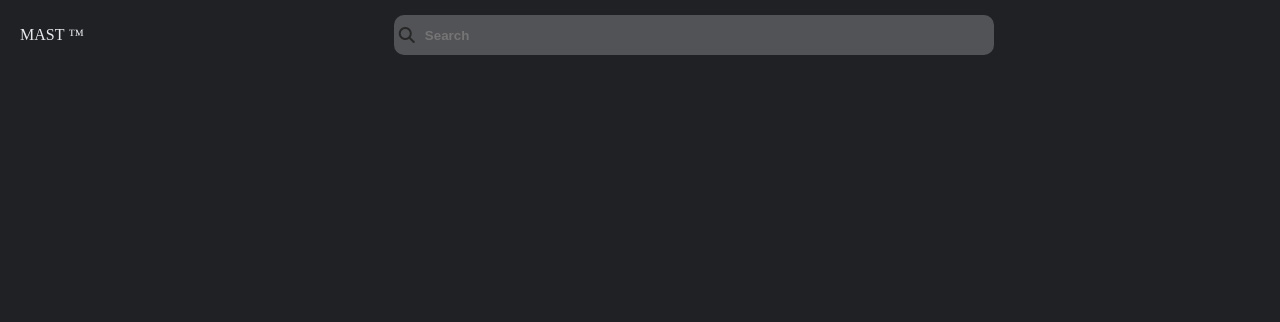
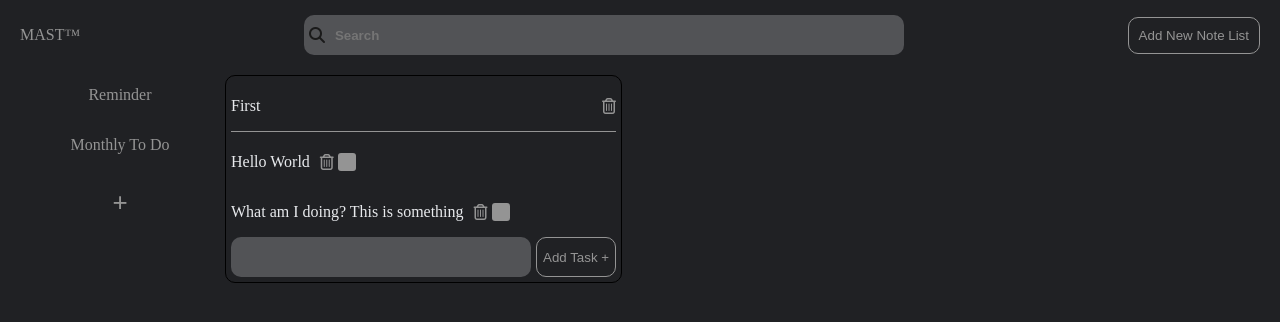
Before and after one commit to MAST1999/To-Do-Project, a plain HTML site: page index.html in a window 1280 px wide. Drawn offline with Linux system fonts and the light colour scheme.

Commit message:
Search Bar and navigation still needs work

```diff
--- a/index.html
+++ b/index.html
@@ -10,7 +10,7 @@
     <div id="wrapperAll">
       <div id="header" class="container">
         <div id="tradeMark">
-          <p>MAST &trade;</p>
+          <p>MAST&trade;</p>
         </div>
         <div id="searchBar">
           <div class="inputContainer">
@@ -23,10 +23,72 @@
             />
           </div>
         </div>
+        <div id="addNowNoteList">
+          <button id="btnAddNewList" onclick="addNewList()">Add New Note List</button>
+        </div>
       </div>
-      <div id="navigation" class="container"></div>
-      <div id="mainPanel" class="container"></div>
+      <div id="navigation" class="container">
+        <div class="categories">
+          <div class="category">
+            <a href="./reminder.html">Reminder</a>
+          </div>
+          <div class="category">
+            <a href="./monthly.html">Monthly To Do</a>
+          </div>
+        </div>
+        <div class="addNewCategory">
+          <button id="btnNewCategory" onclick="addCategory(event)">&#43;</button>
+        </div>
+      </div>
+      <div id="mainPanel" class="container">
+        <div id="noteContainerMain">
+          <div class="noteContainer" style="display: none;">
+            <div class="titleContainer">
+              <p class="title" onkeypress="handleEnter(event)" onclick="edit(event)"></p>
+              <i class="fa fa-trash-o" onclick="removeList(event)" aria-hidden="true"></i>
+            </div>
+            <div class="paragraphNotes">
+              <div id="noteAndTool" class="noteAndTool">
+                <p class="note" onkeypress="handleEnter(event)" onclick="edit(event)"></p>
+                <i class="fa fa-trash-o" onclick="remove(event)" aria-hidden="true"></i>
+                <input type="checkbox" name="done" class="done" onclick="done(event)">
+              </div>
+            </div>
+            <div class="inputContainerMain">
+              <div class="inputContainer newTaskContainer">
+                <input type="text" name="newTask" class="newTask" />
+              </div>
+              <button class="btnAddTask" onclick="addNewTask(event)">Add Task &#43;</button>
+            </div>
+          </div>
+          <div class="noteContainer">
+            <div class="titleContainer">
+              <p class="title" onkeypress="handleEnter(event)" onclick="edit(event)">First</p>
+              <i class="fa fa-trash-o" onclick="removeList(event)" aria-hidden="true"></i>
+            </div>
+            <div class="paragraphNotes">
+              <div class="noteAndTool">
+                <p class="note" onkeypress="handleEnter(event)" onclick="edit(event)">Hello World</p>
+                <i class="fa fa-trash-o" onclick="remove(event)" aria-hidden="true"></i>
+                <input type="checkbox" name="done" class="done" onclick="done(event)">
+              </div>
+              <div class="noteAndTool">
+                <p class="note" onkeypress="handleEnter(event)" onclick="edit(event)">What am I doing? This is something</p>
+                <i class="fa fa-trash-o" onclick="remove(event)" aria-hidden="true"></i>
+                <input type="checkbox" name="done" class="done" onclick="done(event)">
+              </div>
+            </div>
+            <div class="inputContainerMain">
+              <div class="inputContainer newTaskContainer">
+                <input type="text" name="newTask" class="newTask" />
+              </div>
+              <button class="btnAddTask" onclick="addNewTask(event)">Add Task &#43;</button>
+            </div>
+          </div>
+        </div>
+      </div>
     </div>
     <script src="https://use.fontawesome.com/32f6a46d51.js"></script>
+    <script src="./javaScript.js"></script>
   </body>
 </html>
--- /dev/null
+++ b/javaScript.js
@@ -0,0 +1,72 @@
+const done = (event) => {
+    const selectedCheckbox = event.target;
+    const trashElement = selectedCheckbox.previousElementSibling;
+    const paragraph = trashElement.previousElementSibling;
+    if (selectedCheckbox.checked) {
+        paragraph.style.textDecoration = "line-through yellow 2px";
+    } else {
+        paragraph.style.textDecoration = "none";
+    }
+};
+const remove = (event) => {
+    const selectedTrashIcon = event.target;
+    const parentNoteAndTool = selectedTrashIcon.parentNode;
+    const parentParagraphNotes = parentNoteAndTool.parentNode;
+    parentParagraphNotes.removeChild(parentNoteAndTool);
+};
+const addNewTask = (event) => {
+    // getting the current things for the selected note
+    const selectedBtnAddTask = event.target;
+    event.preventDefault();
+    const inputContainer = selectedBtnAddTask.previousElementSibling;
+    const inputForNewTask = inputContainer.children[0];
+    if (inputForNewTask.value === "") {
+        alert("please write the task then press add");
+        return;
+    }
+    const parentInputContainerMain = selectedBtnAddTask.parentNode;
+    const paragraphNotes = parentInputContainerMain.previousElementSibling;
+    // getting the default things for appending
+    const noteAndTool = document.getElementById("noteAndTool");
+    paragraphNotes.appendChild(noteAndTool.cloneNode(true));
+    const addedNoteAndTool = paragraphNotes.lastChild;
+    addedNoteAndTool.removeAttribute("id");
+    addedNoteAndTool.children[0].textContent = inputForNewTask.value;
+    inputForNewTask.value = "";
+};
+const edit = (event) => {
+    selectedParagraph = event.target;
+    event.preventDefault();
+    selectedParagraph.setAttribute("contenteditable", "true");
+    selectedParagraph.focus();
+};
+const handleEnter = (event) => {
+    const pressedKey = event.keyCode;
+    const selectedParagraph = event.target;
+    if (pressedKey == 13) {
+        if (selectedParagraph.textContent == "") {
+            const parentNoteAndTool = selectedParagraph.parentNode;
+            const parentParagraphNotes = parentNoteAndTool.parentNode;
+            parentParagraphNotes.removeChild(parentNoteAndTool);
+        }
+        selectedParagraph.setAttribute("contenteditable", "false");
+    }
+};
+const removeList = (event) => {
+    const titleContainer = event.target.parentNode;
+    const noteContainer = titleContainer.parentNode;
+    const noteContainerMain = document.getElementById("noteContainerMain");
+    noteContainerMain.removeChild(noteContainer);
+};
+const addNewList = () => {
+    const noteContainerMain = document.getElementById("noteContainerMain");
+    const noteContainerDefault = noteContainerMain.children[0];
+    noteContainerMain.append(noteContainerDefault.cloneNode(true));
+    noteContainerMain.lastChild.style.display = "block";
+    const title = window.prompt("Enter the title : ");
+    const pTitle = document.getElementsByClassName("title");
+    pTitle[pTitle.length - 1].textContent = title;
+    const note = document.getElementsByClassName("note");
+    note[note.length - 1].setAttribute("contenteditable", "true");
+    note[note.length - 1].focus();
+};
--- a/style.css
+++ b/style.css
@@ -4,22 +4,33 @@
 /* making the body the full size of the screen hight */
 html,
 body {
-  height: 100%;
   margin: 0;
+}
+html {
+  min-height: 100vh;
+  min-width: 100vw;
+}
+body {
+  min-height: 100vh;
+  min-width: 100vw;
 }
 /* Root */
 :root {
   /* Color for Input */
-  --cfi: #272727;
+  --cfi: #1a1a1a;
   /* Color for Input Container Background */
   --cficb: rgba(241, 243, 244, 0.24);
+  /* Color for Text with Dark Background */
+  --cftwdb: #949494;
 }
 /* making the main grid layout */
 #wrapperAll {
-  height: 100%;
+  overflow: hidden;
+  min-height: 100vh;
+  min-width: 100vw;
   padding: 10px 20px;
   display: grid;
-  grid-template-columns: minmax(100px, 450px) minmax(350px, 1fr);
+  grid-template-columns: minmax(100px, 200px) minmax(350px, 1fr);
   grid-template-rows: minmax(40px, 50px) minmax(400px, 1fr);
   grid-template-areas:
     "header header"
@@ -32,6 +43,7 @@ body {
 }
 #navigation {
   grid-area: navigation;
+  margin-top: 10px;
 }
 #mainPanel {
   grid-area: mainPanel;
@@ -41,8 +53,14 @@ body {
   display: flex;
   align-items: center;
   flex-flow: row nowrap;
-  justify-content: flex-start;
-  gap: 25%;
+  justify-content: space-between;
+}
+#btnAddNewList {
+  background-color: inherit;
+  color: var(--cftwdb);
+  border: 1px solid var(--cftwdb);
+  padding: 10px;
+  border-radius: 10px;
 }
 /* Setting up the inputs and containers */
 i {
@@ -72,12 +90,122 @@ input {
 #inputSearch {
   flex: 1 1;
 }
+#tradeMark {
+  color: var(--cftwdb);
+}
+/* navigation Settings */
+.categories {
+  display: flex;
+  flex-flow: column wrap;
+  justify-content: center;
+  align-items: center;
+}
+#navigation {
+  color: var(--cftwdb);
+  display: flex;
+  flex-flow: column;
+  align-items: center;
+}
+#btnNewCategory {
+  margin-top: 16px;
+  background-color: inherit;
+  border: none;
+  font-size: 26px;
+  color: inherit;
+}
+.category a{
+  display: block;
+  margin: 16px 0px;
+  text-decoration: none;
+  color: var(--cftwdb);
+}
+/* Main Panel */
+#mainPanel {
+  padding: 5px;
+  height: 100%;
+}
+#noteContainerMain {
+  margin-top: 10px;
+  height: 100%;
+  display: flex;
+  gap: 10px;
+  align-items: flex-start;
+  flex-wrap: wrap;
+}
+.noteContainer {
+  padding: 5px;
+  border: 1px solid black;
+  border-radius: 10px;
+}
+.btnAddTask {
+  background-color: inherit;
+  border: 1px solid var(--cftwdb);
+  color: var(--cftwdb);
+  margin-left: 5px;
+  border-radius: 10px;
+}
+.inputContainerMain {
+  display: flex;
+}
+.newTaskContainer {
+  flex: 1 1 200px;
 
-
+}
+.newTask {
+  width: 100%;
+}
+.fa-trash-o {
+  color: var(--cftwdb);
+  margin-left: 10px;
+}
+.noteAndTool {
+  display: flex;
+  justify-content: start;
+  align-items: center;
+}
+.titleContainer {
+  display: grid;
+  grid-template-columns: 1fr 15px;
+  align-items: center;
+  border-bottom: 1px solid var(--cftwdb)
+}
+.titleContainer .fa {
+  justify-self: end;
+  margin-left: 0px;
+}
+.paragraphNotes {
+  margin-top: 5px;
+}
+/* Setting up the checkboxes */
+.done {
+  appearance: none;
+  background-color: var(--cftwdb);
+	padding: 9px;
+	border-radius: 3px;
+	display: inline-block;
+	position: relative;
+}
+.done:active, .done:checked:active {
+  box-shadow: 0 1px 2px rgba(0,0,0,0.05), inset 0px 1px 3px rgba(0,0,0,0.1);
+}
+.done:checked {
+  background-color: var(--cfi);
+	border: 1px solid #adb8c0;
+	box-shadow: 0 1px 2px rgba(0,0,0,0.05), inset 0px -15px 10px -12px rgba(0,0,0,0.05), inset 15px 10px -12px rgba(255,255,255,0.1);
+	color: #99a1a7;
+}
+.done:checked:after {
+  content: '\2714';
+	font-size: 14px;
+	position: absolute;
+	top: 0px;
+	left: 3px;
+	color: #99a1a7;
+}
 /* media queries for screens with 700px or less */
 @media only screen and (max-width: 600px) {
   #wrapperAll {
-    grid-template-columns: minmax(50px, 150px) minmax(250px, 1fr);
+    grid-template-columns: 65px 1fr;
   }
   #header {
     display: grid;
@@ -90,13 +218,17 @@ input {
   #searchBar {
     display: flex;
   }
+  .noteContainer {
+    flex: 1 1;
+  }
   .inputContainer {
     max-width: 400px;
+    flex: 1 1;
   }
 }
 /* media queries for screens with at least 1100px of width */
 @media only screen and (min-width: 1100px) {
-.inputContainer {
-  max-width: 700px;
+  .inputContainer {
+    max-width: 700px;
+  }
 }
-}
```
